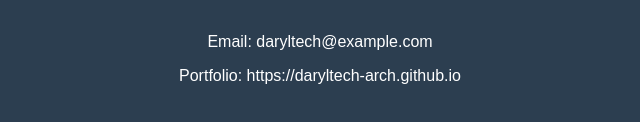
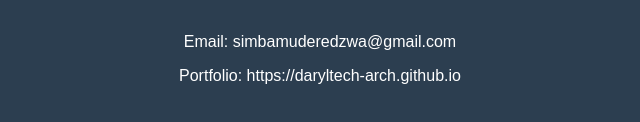
Before and after one commit to DarylTech-arch/DarylTech-arch.github.io, a plain HTML site: page index.html in a window 1280 px wide. Shown: the part 1539-1661 px from the top of the page, 320-960 px from the left. Drawn offline with Linux system fonts and the light colour scheme.

Commit message:
Update email address in contact information

```diff
--- a/index.html
+++ b/index.html
@@ -81,7 +81,7 @@
             <h2>Ready to Work Together?</h2>
             <p>I'm available for freelance projects and ready to help bring your ideas to life.</p>
             <div class="contact-info">
-                <p>Email: daryltech@example.com</p>
+                <p>Email: simbamuderedzwa@gmail.com</p>
                 <p>Portfolio: https://daryltech-arch.github.io</p>
             </div>
         </div>
```
